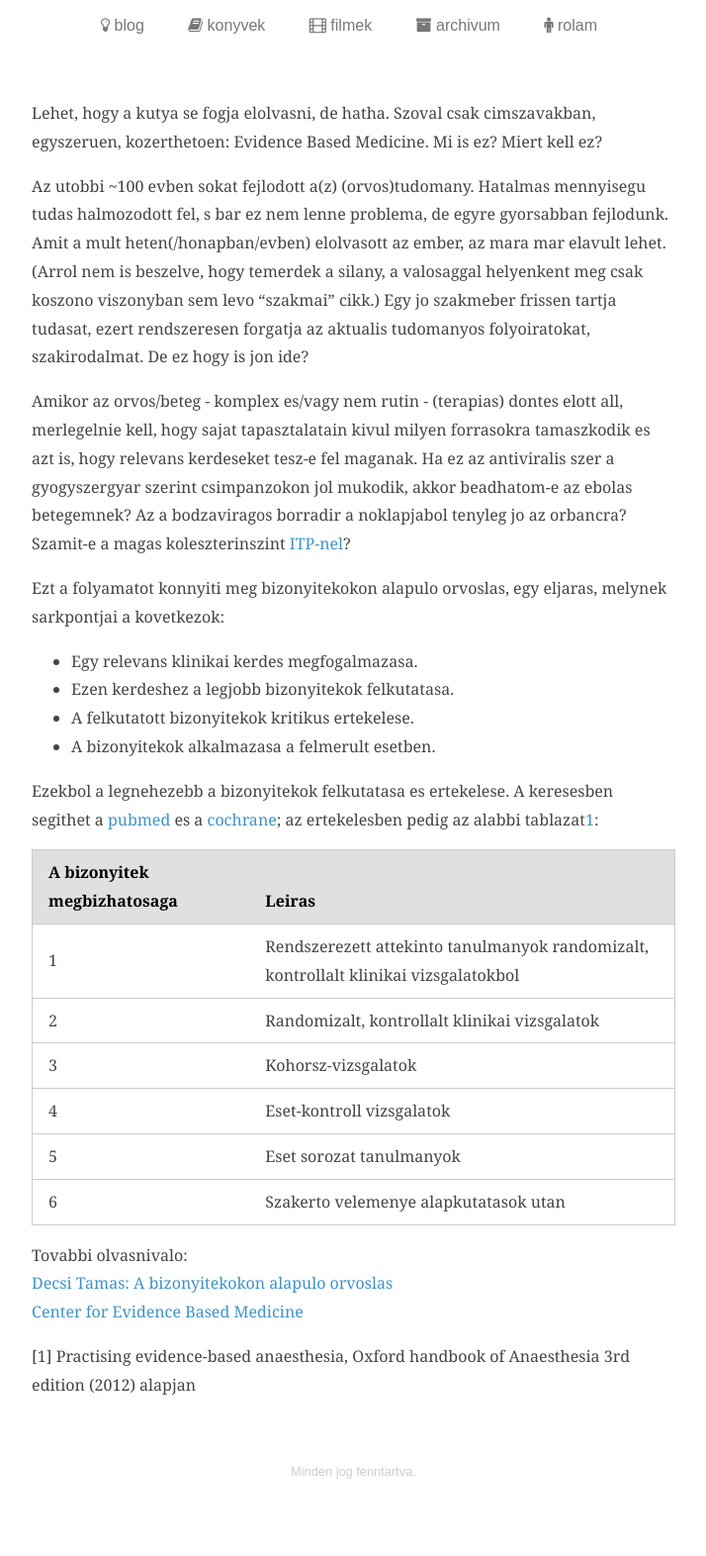
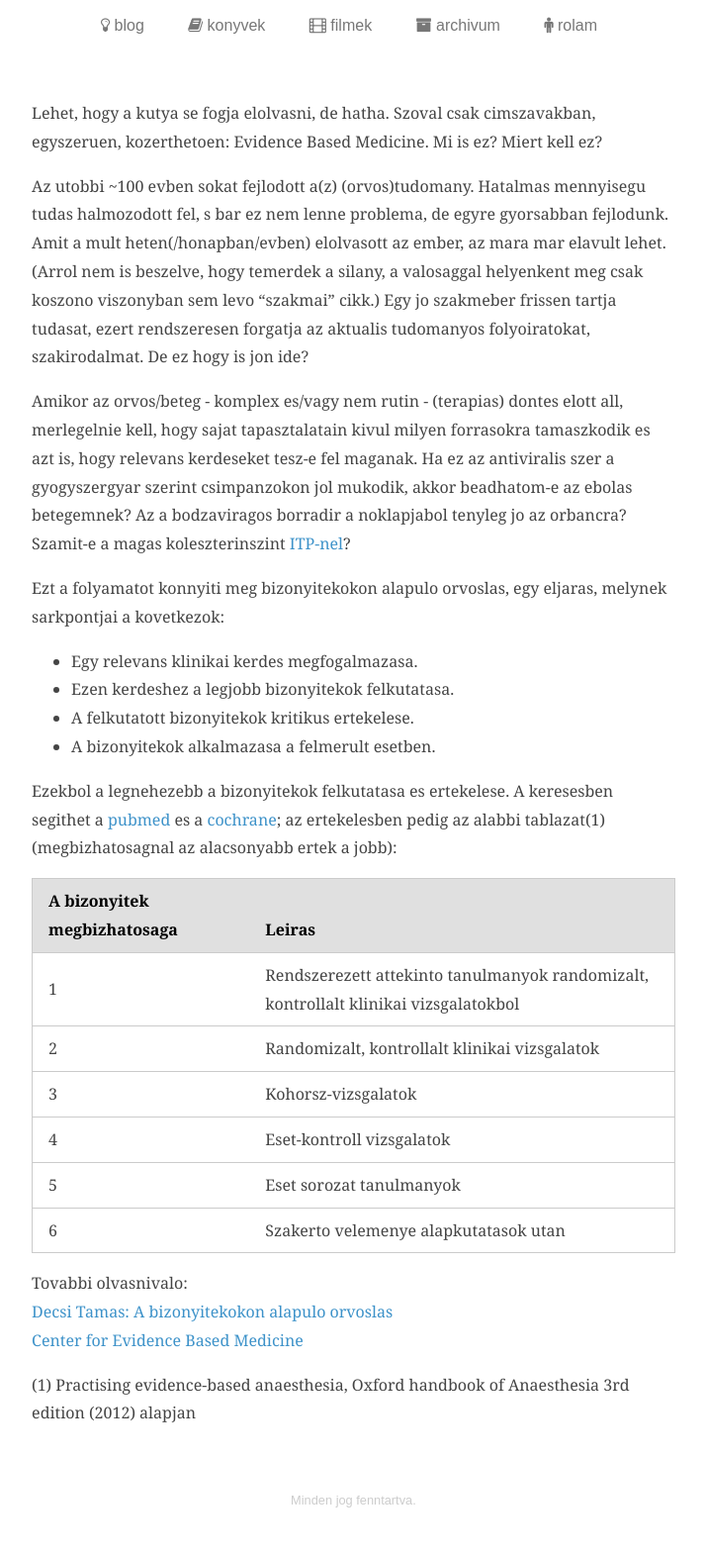
Before and after one commit to 4p3/4p3.github.io, a Jekyll site: the page built from _posts/2014-09-19-ebm.markdown, in a window 1280 px wide. Shown: the whole page at 99% size, without its empty margins (287-1001 px from the left). Built offline with Jekyll 4.4.1, drawn with Linux system fonts in a browser that asks for light colours; Markdown is read by kramdown in place of the engine named in the settings; before the commit the page ends 1543 px from its top, so only the background shows below that.

Commit message:
and another. maybe i should take my time and install jekyll again?

```diff
--- a/_posts/2014-09-19-ebm.markdown
+++ b/_posts/2014-09-19-ebm.markdown
@@ -21,7 +21,7 @@ Ezt a folyamatot konnyiti meg bizonyitekokon alapulo orvoslas, egy eljaras, mely
 	<li>A bizonyitekok alkalmazasa a felmerult esetben.</li>
 </ul>
 
-Ezekbol a legnehezebb a bizonyitekok felkutatasa es ertekelese. A keresesben segithet a <a href="http://www.ncbi.nlm.nih.gov/pubmed">pubmed</a> es a <a href="http://www.cochrane.org/">cochrane</a>; az ertekelesben pedig az alabbi tablazat[1](megbizhatosagnal az alacsonyabb ertek a jobb):
+Ezekbol a legnehezebb a bizonyitekok felkutatasa es ertekelese. A keresesben segithet a <a href="http://www.ncbi.nlm.nih.gov/pubmed">pubmed</a> es a <a href="http://www.cochrane.org/">cochrane</a>; az ertekelesben pedig az alabbi tablazat(1) (megbizhatosagnal az alacsonyabb ertek a jobb):
 
 <table class="pure-table pure-table-horizontal">
     <thead>
@@ -62,4 +62,4 @@ Tovabbi olvasnivalo:<br>
 <a href="http://www.etk.pte.hu/files/tiny_mce/File/oktatas/OktatasiAnyagok/KLK/20120309/Decsi_ABizOrvoslas.pdf">Decsi Tamas: A bizonyitekokon alapulo orvoslas</a><br>
 <a href="http://www.cebm.net/">Center for Evidence Based Medicine</a>
 
-[1] Practising evidence-based anaesthesia, Oxford handbook of Anaesthesia 3rd edition (2012) alapjan
+(1) Practising evidence-based anaesthesia, Oxford handbook of Anaesthesia 3rd edition (2012) alapjan
```
